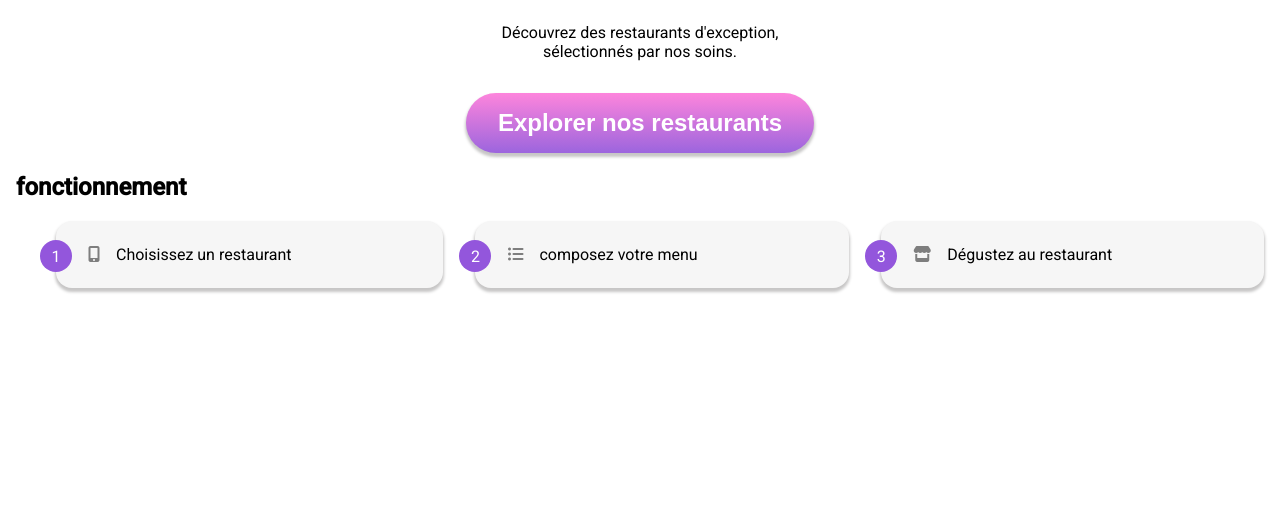
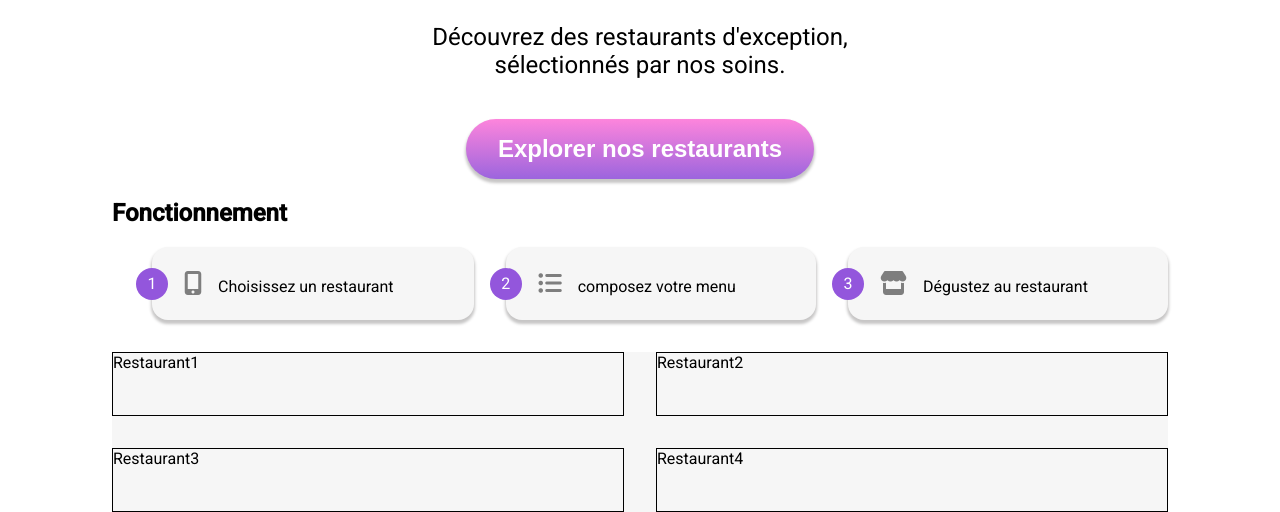
Before and after one commit to Neuroversion/GhaziRidouan_3_11112021, a website: page index.html in a window 1280 px wide. Shown: the part 292-804 px from the top of the page. Drawn offline with Linux system fonts and the light colour scheme; a web font is replaced by a local one.

Commit message:
creation menus

```diff
--- a/base.scss
+++ b/base.scss
@@ -11,5 +11,5 @@ body {
     font-family: "roboto",sans-serif;
 }
 main {
-    padding: 0 1rem;
+    padding: 0 7rem;
 }
--- a/index.html
+++ b/index.html
@@ -27,13 +27,23 @@
 </div>
         </section>
         <section class ="choix">
-            <h2>fonctionnement</h2>
+            <h2>Fonctionnement</h2>
             <ol>
                 <li><i class="fas fa-mobile-alt"></i>Choisissez un restaurant</li>
                 <li><i class="fas fa-list-ul"></i>composez votre menu</li>
                 <li><i class="fas fa-store"></i>Dégustez au restaurant</li>
             </ol>
         </section>
+        <section class="menus">
+            <div class="menus__cards">
+        <div class="card">Restaurant1</div>
+        <div class="card">Restaurant2</div>
+        <div class="card">Restaurant3</div>
+        <div class="card">Restaurant4</div>
+            </div>
+
+        </section>
+
     </main>
 </body>
 </html>
--- a/layout/choix.scss
+++ b/layout/choix.scss
@@ -3,6 +3,7 @@
 
 .choix {
     counter-reset: etapes;
+    margin-bottom: 2rem;
     & ol {
         display:flex;
         gap: 2rem;
@@ -24,8 +25,9 @@
           place-items: center;
            border-radius: 50%;
            position: absolute;
-          bottom: 1rem;
+          bottom: 50%;
           left: -1rem;
+          transform: translateY(50%);
 
         }
         list-style-type: none;
--- a/layout/explorer.scss
+++ b/layout/explorer.scss
@@ -9,7 +9,7 @@
         font-size: 2rem;
     }
     & p {
-        font-size: 1rem;
+        font-size: 1.5rem;
     }
     & button {
         color: white;
--- /dev/null
+++ b/layout/menus.scss
@@ -0,0 +1,17 @@
+.menus {
+    background-color: #f6f6f6;
+    h2 {
+        margin-bottom: 2rem;
+    }
+    .menus__cards {
+        display: flex;
+        flex-wrap: wrap;
+        gap: 2rem;
+    }
+    .card {
+        border: 1px solid black;
+        height: 4rem;
+        flex-grow: 1;
+        min-width: 30rem;
+    }
+}
--- a/style.scss
+++ b/style.scss
@@ -3,3 +3,5 @@
 @import "./layout/villes.scss";
 @import "./layout/explorer.scss";
 @import "./layout/choix.scss";
+@import "./utils/colors.scss";
+@import "./layout/menus.scss";
```
Also changed, not shown: base.css (added), layout/explorer.css (added), layout/menus.css (added), style.css, 4 other files.
